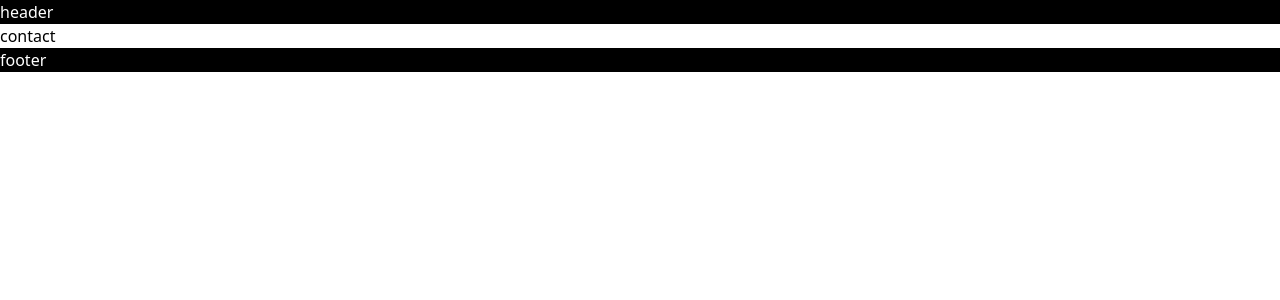
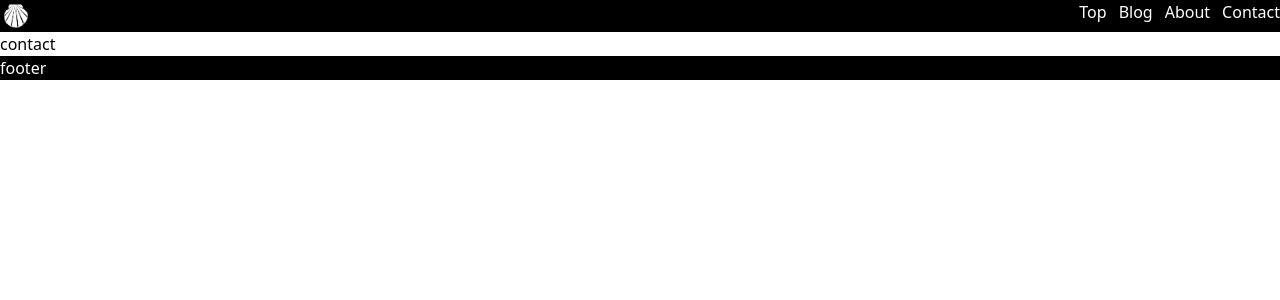
Before and after one commit to nickin1023/nicastyleFE, a Next.js app: page /contact in a window 1280 px wide. Shown: the top 300 px of the page. Built offline with nearby package versions, Linux system fonts and the light colour scheme.

Commit message:
add link to header

```diff
--- a/src/components/organisms/header/Header.tsx
+++ b/src/components/organisms/header/Header.tsx
@@ -1,10 +1,29 @@
-import React from "react";
+import Image from "next/image";
+import Link from "next/link";
 
 export const Header = () => {
   return (
     <>
       <header className="w-full bg-black text-white">
-        <p>header</p>
+        <div className="container mx-auto flex justify-between">
+          <Link href="/">
+            <Image src="/logo.png" alt="Logo icon" width={32} height={32} />
+          </Link>
+          <ul className="flex gap-3">
+            <li>
+              <Link href="/">Top</Link>
+            </li>
+            <li>
+              <Link href="/blogs">Blog</Link>
+            </li>
+            <li>
+              <Link href="/about">About</Link>
+            </li>
+            <li>
+              <Link href="/contact">Contact</Link>
+            </li>
+          </ul>
+        </div>
       </header>
     </>
   );
```
Also changed, not shown: public/logo.png (added).
